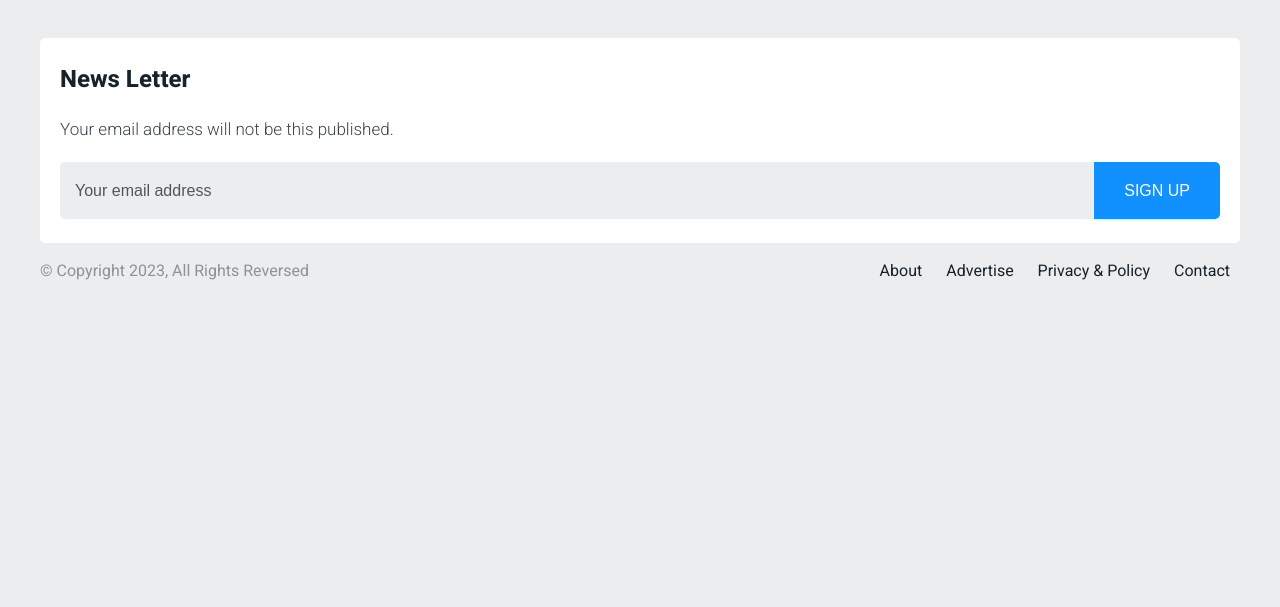
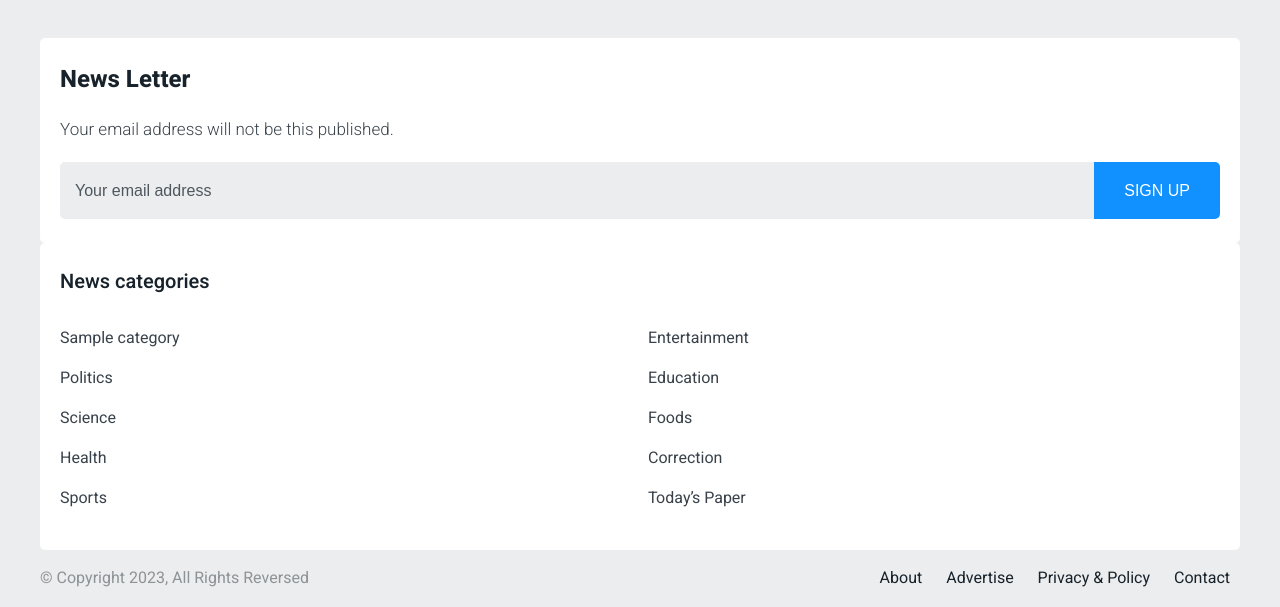
Before and after one commit to taizulislam52/django-news, a Django app: page / in a window 1280 px wide. Shown: the part 990-1597 px from the top of the page. Before the commit the page ends 1270 px from the top, so only its background shows below. Run offline with Django 4.2, Linux system fonts and the light colour scheme; tables that the repository leaves empty hold one stand-in row (values such as "Sample post"); grey boxes marked "Sample" are stand-in pictures.

Commit message:
Create all categories component

```diff
--- a/news/templates/news/home.html
+++ b/news/templates/news/home.html
@@ -25,6 +25,9 @@
     {% include 'news/home/trending.html' with trending_news=trending_news %}
     {% include 'news/home/features.html' with features_news=features_news %}
     <div class="container">
-        {% include 'components/newsletter.html' with modifier='newsletter--home' %}
+        <div class="home-newsletter-categories">
+            {% include 'components/newsletter.html' with modifier='home-newsletter-categories__newsletter' %}
+            {% include 'components/news-categories.html' with modifier='home-newsletter-categories__categories' categoris=categories %}
+        </div>
     </div>
 {% endblock content %}
--- a/news/views.py
+++ b/news/views.py
@@ -23,6 +23,7 @@ class NewsListView(ListView):
         context['total_trending_news'] = Post.objects.filter(category__slug='trending').count()
         context['trending_news'] = Post.objects.filter(category__slug='trending')[0:6]
         context['features_news'] = Post.objects.filter(category__slug='features')
+        context['categories'] = Category.objects.all()
 
         return context
 
--- a/static/assets/main.css
+++ b/static/assets/main.css
@@ -441,6 +441,28 @@ img {
 }
 .newsletter-form__submit:hover {
   background-color: rgba(16, 145, 255, 0.8);
+}
+
+.news-categories {
+  background-color: #fff;
+  border-radius: 5px;
+  padding: 1.5em 1.25em;
+}
+.news-categories__heading {
+  font-size: 1.25rem;
+  font-weight: 500;
+  margin-bottom: 1.875rem;
+}
+.news-categories-items {
+  -webkit-column-count: 2;
+     -moz-column-count: 2;
+          column-count: 2;
+}
+.news-categories-items__item {
+  padding-bottom: 1em;
+}
+.news-categories-items__link {
+  color: #39424a;
 }
 
 /* Theme Layouts  */
--- /dev/null
+++ b/static/src/scss/components/_news-categories.scss
@@ -0,0 +1,19 @@
+.news-categories {
+    background-color: $white;
+    border-radius: $border-radius;
+    padding: em(24px) em(20px);
+    &__heading {
+        font-size: rem(20px);
+        font-weight: 500;
+        margin-bottom: rem(30px);
+    }
+    &-items {
+        column-count: 2;
+        &__item {
+            padding-bottom: em(16px);
+        }
+        &__link {
+            color: $news-grey-dark;
+        }
+    }
+}
--- a/static/src/scss/main.scss
+++ b/static/src/scss/main.scss
@@ -9,6 +9,7 @@
 @import './components/card-top-image';
 @import './components/pagination';
 @import './components/newsletter';
+@import './components/news-categories';
 
 /* Theme Layouts  */
 @import './layouts/header';
--- /dev/null
+++ b/templates/components/news-categories.html
@@ -0,0 +1,37 @@
+<div class="news-categories {{ modifier }}">
+    <h3 class="news-categories__heading">News categories</h3>
+    <ul class="news-categories-items">
+        {% for category in categories %}
+        <li class="news-categories-items__item">
+            <a href="{{ category.get_absolute_url }}" class="news-categories-items__link">{{ category.name }}</a>
+        </li>
+        {% endfor %}
+        <li class="news-categories-items__item">
+            <a href="{% url 'news-category' 'politics' %}" class="news-categories-items__link">Politics</a>
+        </li>
+        <li class="news-categories-items__item">
+            <a href="{% url 'news-category' 'science' %}" class="news-categories-items__link">Science</a>
+        </li>
+        <li class="news-categories-items__item">
+            <a href="{% url 'news-category' 'health' %}" class="news-categories-items__link">Health</a>
+        </li>
+        <li class="news-categories-items__item">
+            <a href="{% url 'news-category' 'sports' %}" class="news-categories-items__link">Sports</a>
+        </li>
+        <li class="news-categories-items__item">
+            <a href="{% url 'news-category' 'entertainment' %}" class="news-categories-items__link">Entertainment</a>
+        </li>
+        <li class="news-categories-items__item">
+            <a href="{% url 'news-category' 'education' %}" class="news-categories-items__link">Education</a>
+        </li>
+        <li class="news-categories-items__item">
+            <a href="{% url 'news-category' 'foods' %}" class="news-categories-items__link">Foods</a>
+        </li>
+        <li class="news-categories-items__item">
+            <a href="{% url 'news-category' 'correction' %}" class="news-categories-items__link">Correction</a>
+        </li>
+        <li class="news-categories-items__item">
+            <a href="{% url 'news-category' 'todays-paper' %}" class="news-categories-items__link">Today’s Paper</a>
+        </li>
+    </ul>
+</div>
--- a/templates/components/newsletter.html
+++ b/templates/components/newsletter.html
@@ -1,4 +1,4 @@
-<div class="newsletter">
+<div class="newsletter {{ modifier }}">
     <h3 class="newsletter__heading">News Letter</h3>
     <p class="newsletter__sub-heading">Your email address will not be this published.</p>
     <form action="" class="newsletter-form">
```
